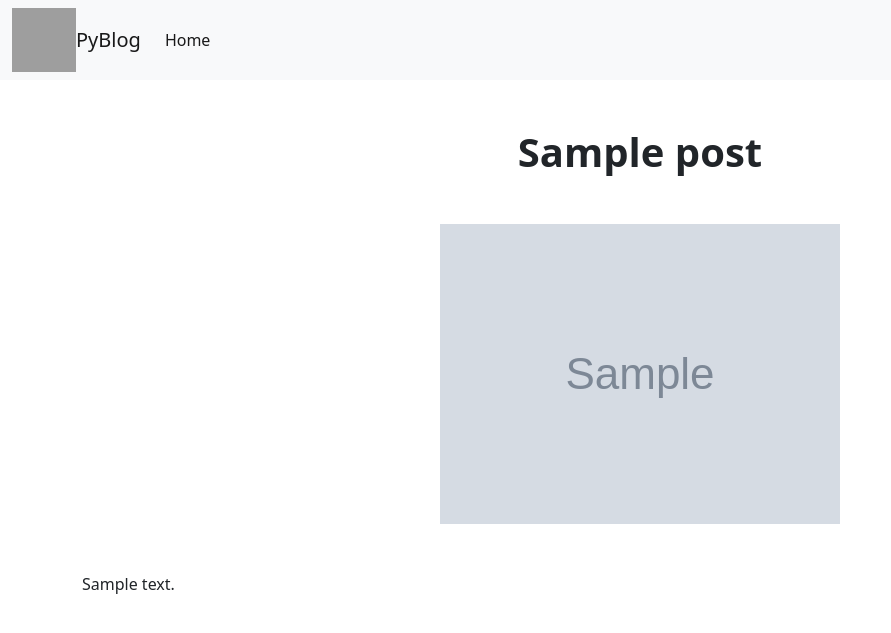
After one commit to fristhon/django-blog, a Django app: template pyblog/blog/templates/blog/post.html in a window 1280 px wide. The commit adds this page. Shown: the top 633 px of the page, without its empty margins (0-891 px from the left). Run offline with Django 3.2, Linux system fonts and the light colour scheme; the template is opened without the code that fills it: most values are stand-ins (such as "Sample title", 1, 10 or a date in 2020); grey boxes marked "Sample" are stand-in pictures; grey boxes are pictures that could not be loaded.

Commit message:
implement posts full content pages

```diff
--- a/pyblog/base/templates/base/index.html
+++ b/pyblog/base/templates/base/index.html
@@ -14,12 +14,13 @@
             <div class="card shadow-sm">
                 <img height="200px"
                 src="{{post.image.url}}">
+                {% comment %} <a href="{{post.url}}" class="text-center" style="text-decoration:none">{{post.title}}</a> {% endcomment %}
                 <p class="text-center fw-bold">{{post.title}}</p>
                 <div class="card-body">
                     <p class="card-text">{{post.intro}}</p>
                     <div class="d-flex justify-content-between align-items-center">
                         <div class="btn-group">
-                            <button type="button" class="btn btn-sm btn-outline-secondary">read more</button>
+                            <button type="button" class="btn btn-sm btn-outline-secondary"><a href="{% url 'post' post.slug %}" style="text-decoration:none">read more</a></button>
                         </div>
                         <small class="text-muted">{{post.publish_date|date}}</small>
                     </div>
--- /dev/null
+++ b/pyblog/blog/templates/blog/post.html
@@ -0,0 +1,20 @@
+{% extends "base/base.html" %}
+
+{% block content %}
+
+<div class="container">
+    <div class="col">
+        <div class="my-5">
+            <h1 class="text-center fw-bold">{{post.title}}</h1>
+        </div <div class="my-5">
+        {% comment %} <img src="{{post.image.url}}" class="mx-auto d-block"  width="100%" height="auto"> {% endcomment %}
+        <img src="{{post.image.url}}" class="mx-auto d-block mw-100">
+    </div>
+    <div class="my-5">
+        <p>{{post.content}}</p>
+    </div>
+</div>
+
+</div>
+
+{% endblock %}
--- /dev/null
+++ b/pyblog/blog/urls.py
@@ -0,0 +1,6 @@
+from django.urls import path
+from . import views
+
+urlpatterns = [
+    path('<slug:post_slug>/', views.post,name='post'),
+]
--- a/pyblog/pyblog/urls.py
+++ b/pyblog/pyblog/urls.py
@@ -20,6 +20,7 @@ from django.conf import settings
 
 urlpatterns = [
     path('',include('base.urls')),
+    path('',include('blog.urls')),
     path('admin/', admin.site.urls),
     *static(settings.MEDIA_URL,document_root = settings.MEDIA_ROOT)
 ]
```
Also changed, not shown: pyblog/blog/views.py (+5 -2 lines).
